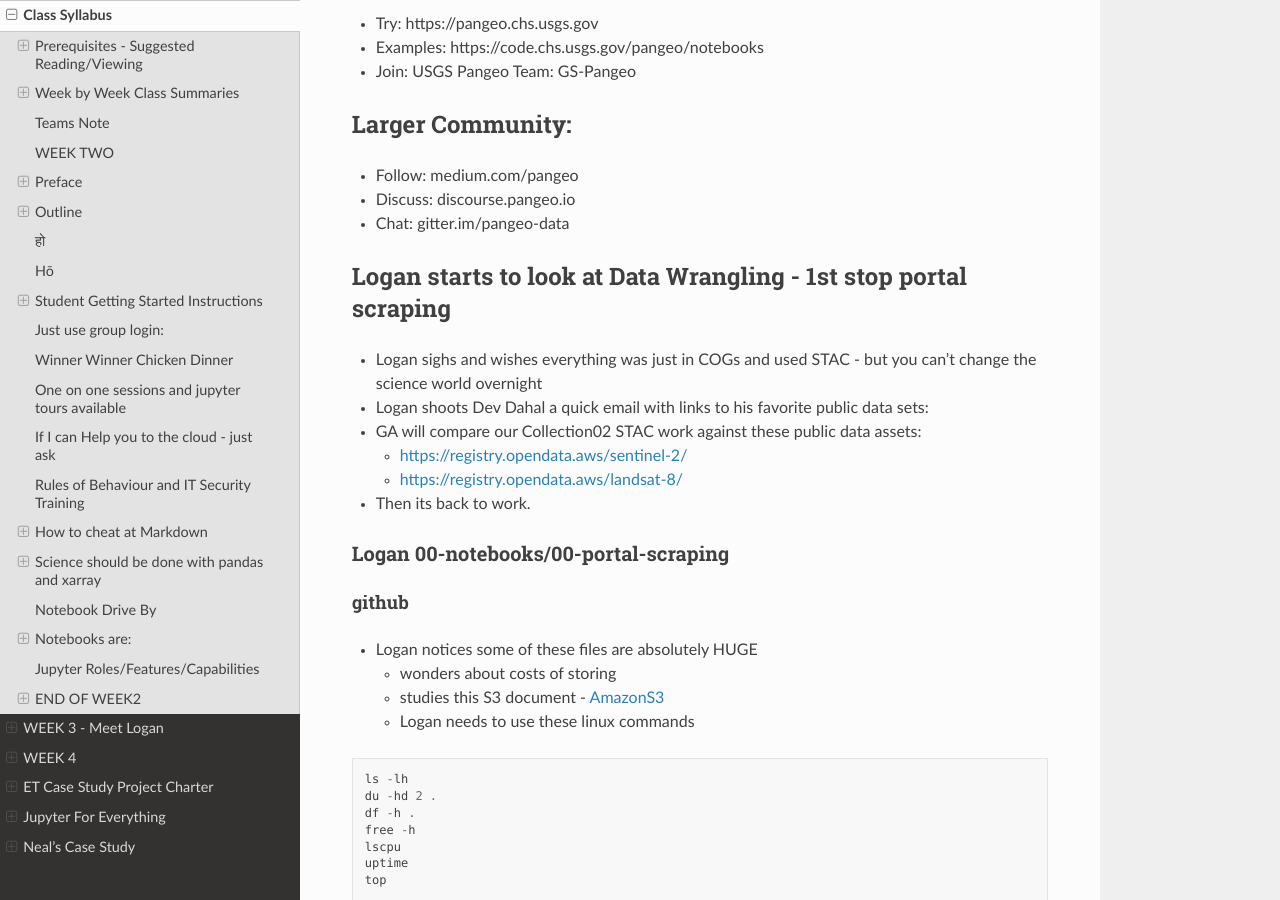
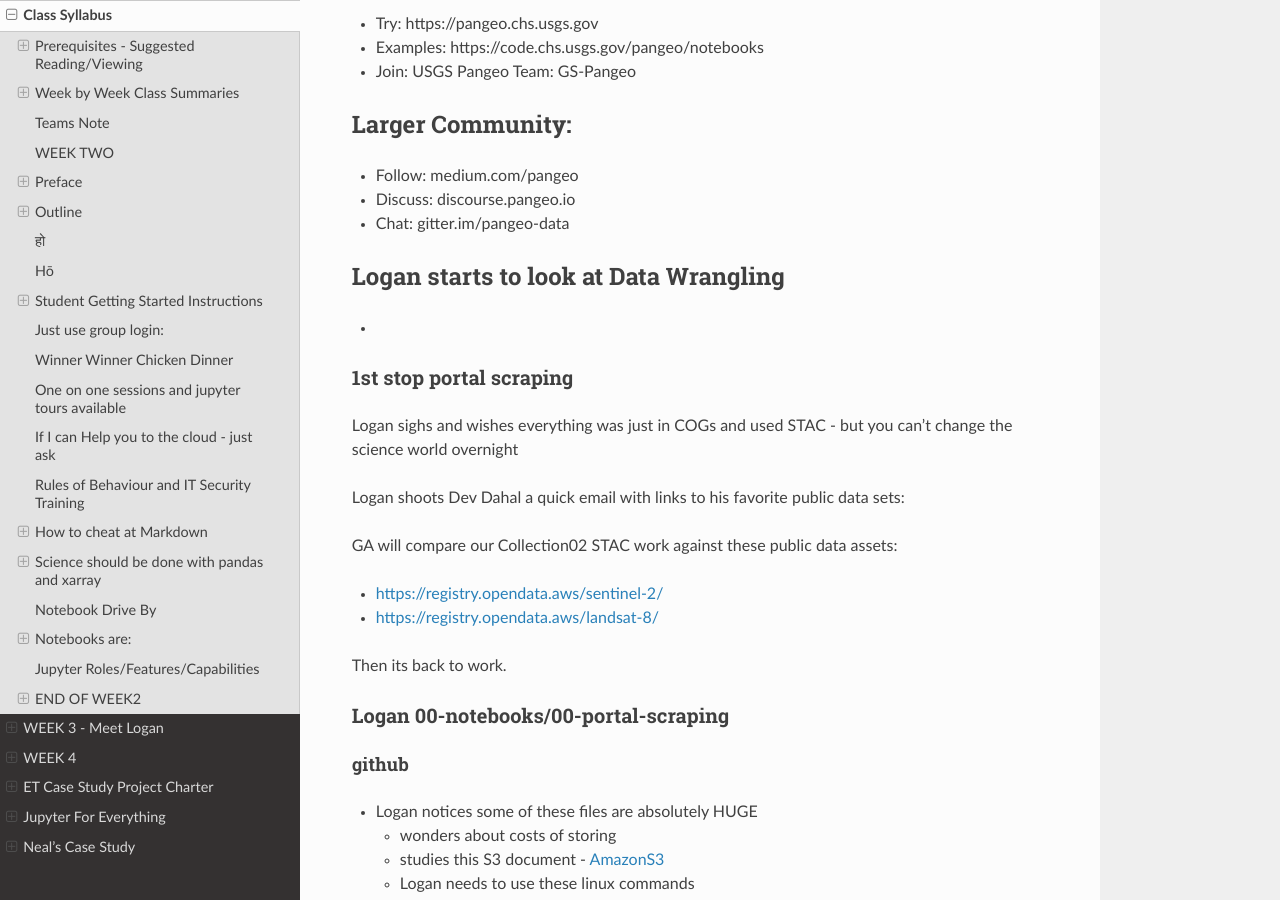
Before and after one commit to tonybutzer/harmony, a Sphinx documentation site: the page built from documentation/source/00weekbyweek.md, in a window 1280 px wide and 900 px high, scrolled down 17453 px. Built offline with Sphinx 7.4.7 and the Read the Docs theme 2.0.0, drawn with Linux system fonts in a browser that asks for light colours; pages that are not in the unit, such as notebooks, are missing from menus.

Commit message:
automatic git update from Makefile

```diff
--- a/documentation/source/00weekbyweek.md
+++ b/documentation/source/00weekbyweek.md
@@ -632,7 +632,8 @@
 - Chat: gitter.im/pangeo-data
 
 
-## Logan starts to look at Data Wrangling - 1st stop portal scraping
+## Logan starts to look at Data Wrangling
+- ### 1st stop portal scraping
 
 - Logan sighs and wishes everything was just in COGs and used STAC - but you can't change the science world overnight
 - Logan shoots Dev Dahal a quick email with links to his favorite public data sets:
```
